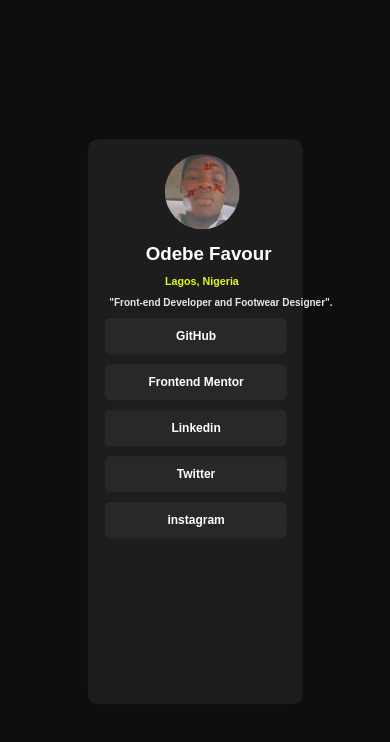
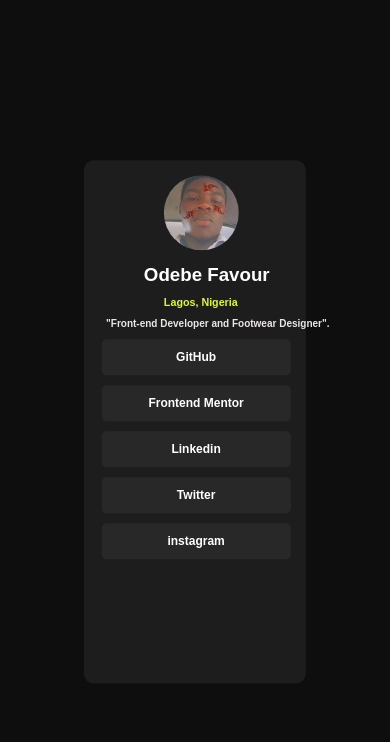
Before and after one commit to Yungodebz/Project1, a plain HTML site: page index.html in a window 390 px wide. Drawn offline with Linux system fonts and the light colour scheme.

Commit message:
eleventh commit

```diff
--- a/style.css
+++ b/style.css
@@ -107,8 +107,8 @@ p{
 
     .container {
         background-color:#1d1d1d;
-        width: 55%;
-        height: 67%;
+        width: 57%;
+        height: 62%;
         margin: 0 auto;
         align-items: center;
         border-radius: 10px;
```
